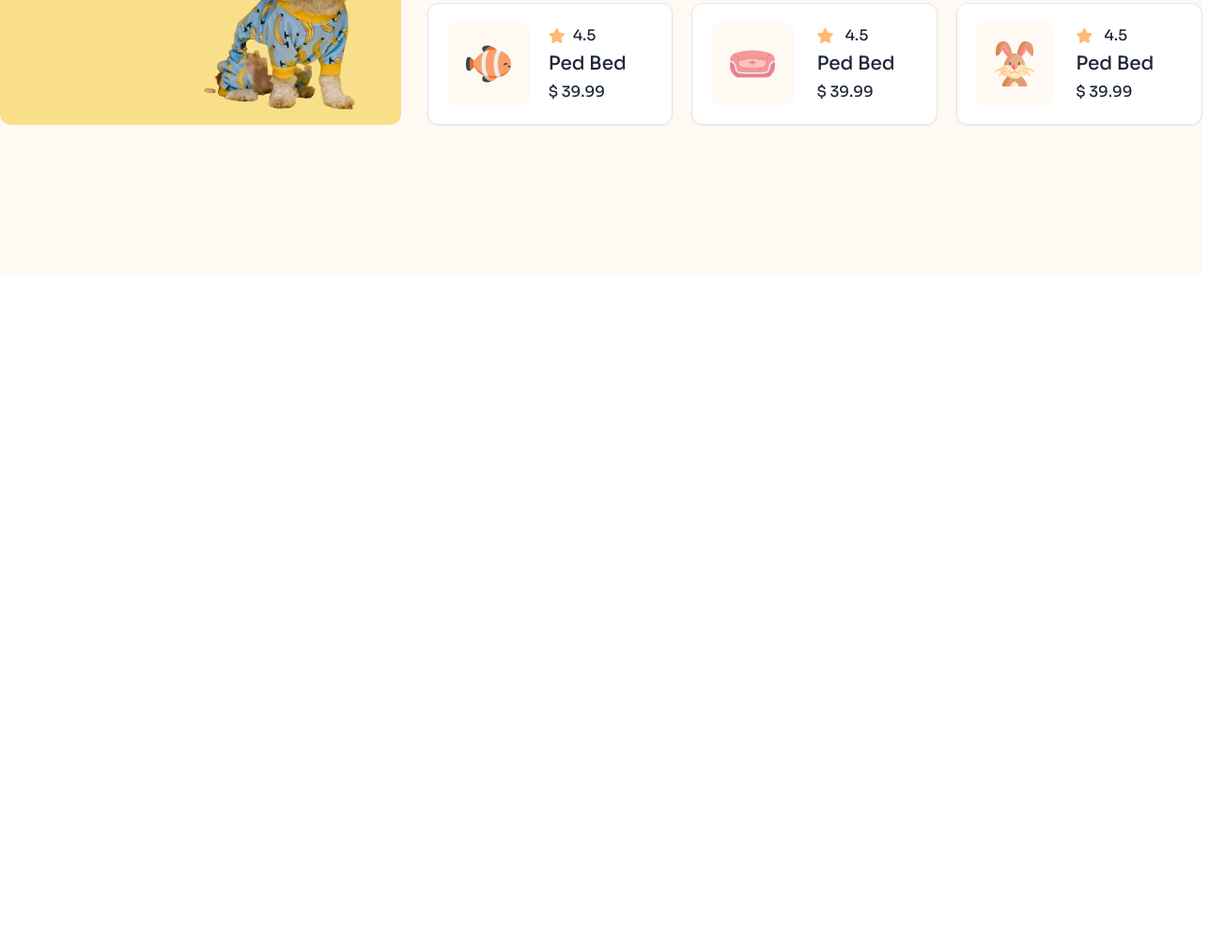
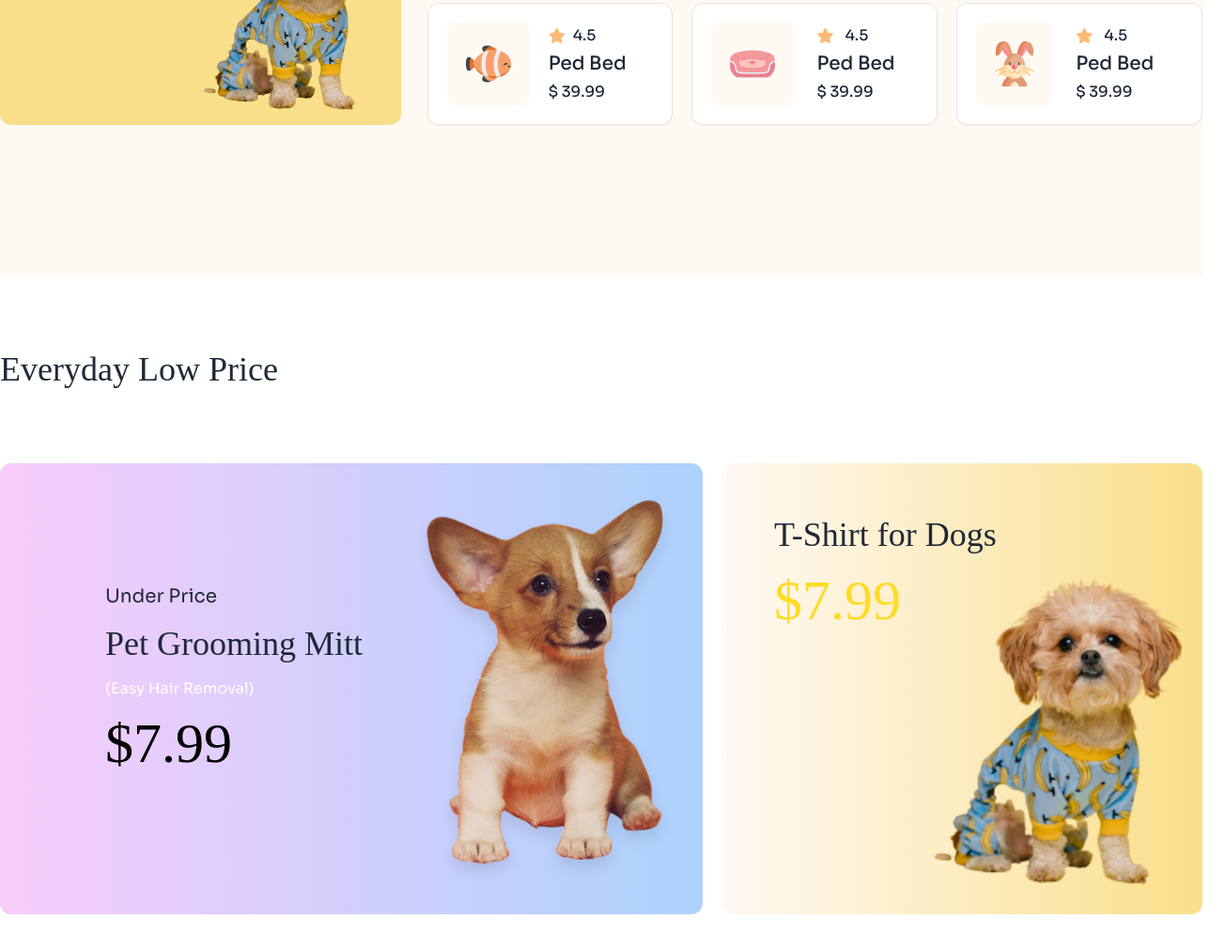
Before and after one commit to Waliul-islam/Pet-Shop, a plain HTML site: page index.html in a window 1280 px wide. Shown: the part 1892-2903 px from the top of the page at 94% size, 1304 px wide, since content can reach past the window. Before the commit the page ends 2225 px from the top, so only its background shows below. Drawn offline with nearby package versions, Linux system fonts and the light colour scheme; a web font is replaced by a local one.

Commit message:
Everyday low Price Section Added

```diff
--- a/index.html
+++ b/index.html
@@ -392,16 +392,73 @@
                   <h5 class="text-base font-medium">$ 39.99</h5>
                 </div>
               </div>
-
-
             </div>
           </div>
         </div>
       </section>
 
+      <!-- Everyday Low Price Section -->
+      <section class="md:container mx-auto my-8 lg:my-20 px-4 md:px-0">
+        <h2 class="adlam-font text-3xl md:text-4xl">Everyday Low Price</h2>
+        <div class="my-8 lg:my-20 flex flex-col md:flex-row gap-5">
+          <!-- left side -->
+          <div class="flex-grow">
+            <div
+              class="bg-gradient-to-r from-[#F8CCFB] to-[#ACD2FD] p-10 xl:p-28 rounded-xl h-[480px] relative hidden lg:block"
+            >
+
+                <h5 class="text-xl mt-10 xl:mt-4 mb-4">Under Price</h5>
+                <h3 class="adlam-font text-3xl lg:text-4xl mb-4">
+                  Pet Grooming Mitt
+                </h3>
+                <h6 class="text-white mb-4"> (Easy Hair Removal) </h6>
+                <h1 class="adlam-font text-6xl text-black">
+                  $7.99
+                </h1>
+
+
+                <img
+                src="./assets/cute-dog-mid.png"
+                alt="cute dog image"
+                class="absolute lg:h-[450px] lg:-right-14 xl:-right-5 2xl:right-5  top-4"/>
+
+
+            </div>
+
+            <div
+              class="bg-gradient-to-r from-[#F8CCFB] to-[#ACD2FD] p-8 lg:p-14 rounded-xl h-[334px] md:h-[480px] relative md:hidden"
+            >
+              <h3 class="adlam-font text-3xl lg:text-4xl mb-5">
+                Pet Grooming Mitt
+              </h3>
+              <h1 class="adlam-font text-5xl lg:text-6xl text-white">$7.99</h1>
+              <img
+                src="./assets/cute-dog-mid.png"
+                alt="cute dog image"
+                class="absolute h-[280px] w-auto -right-2 top-16"
+              />
+            </div>
+          </div>
+          <!-- right side -->
+          <div
+            class="bg-gradient-to-r from-[#FFF9F4] to-[#F9DF8A] p-8 lg:p-14 rounded-xl md:w-2/5 h-[334px] md:h-[480px] relative"
+          >
+            <h3 class="adlam-font text-3xl lg:text-4xl mb-5">
+              T-Shirt for Dogs
+            </h3>
+            <h1 class="adlam-font text-5xl lg:text-6xl text-[#FFDC26]">
+              $7.99
+            </h1>
+            <img
+              src="./assets/cute-pet-small.png"
+              alt="cute dog image"
+              class="absolute lg:h-[450px] w-auto -right-6 top-2"
+            />
+          </div>
+        </div>
+      </section>
 
     </main>
     <footer></footer>
   </body>
 </html>
-<!-- h-72 md:h-[450px] lg:h-[750px]  -->
```
Lines whose indentation alone changed are shown as unchanged.
